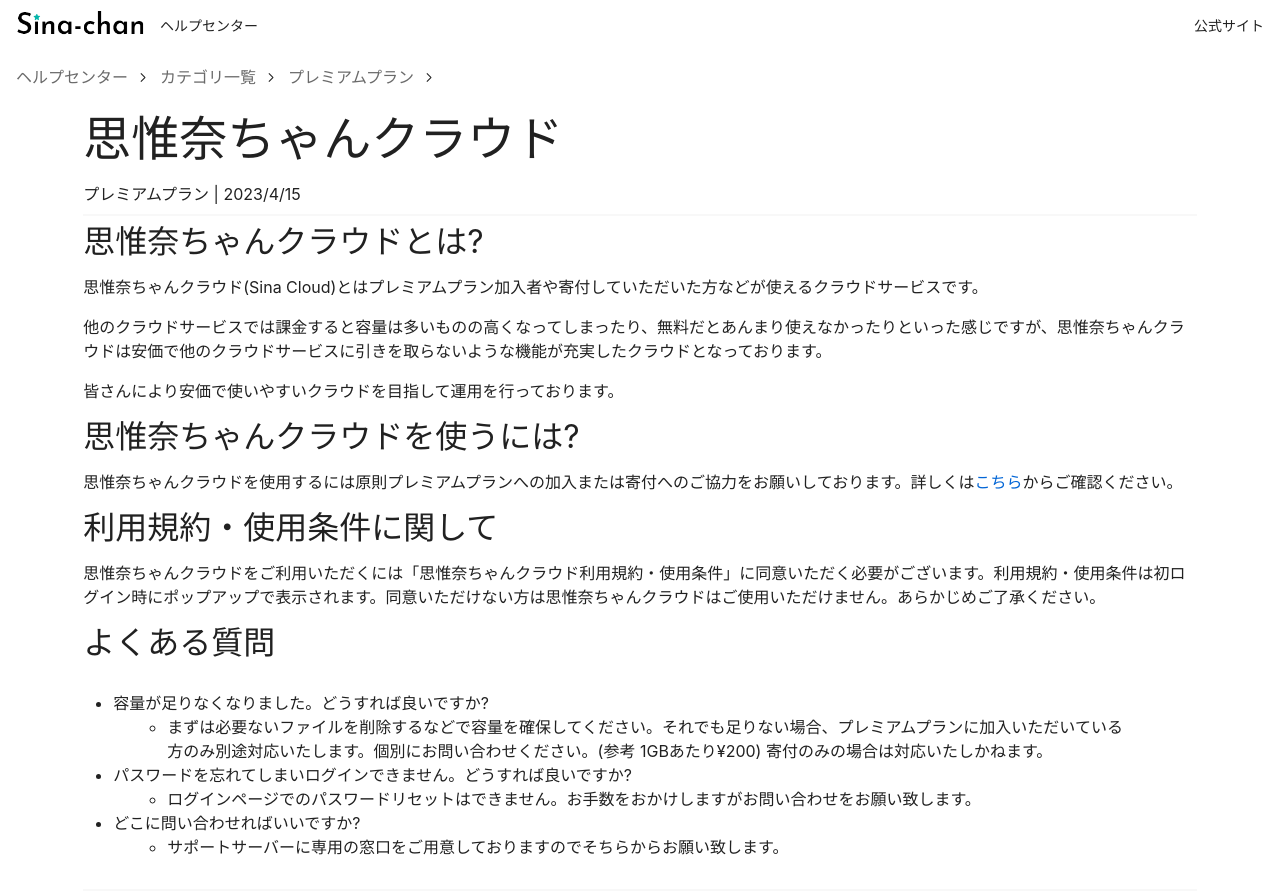
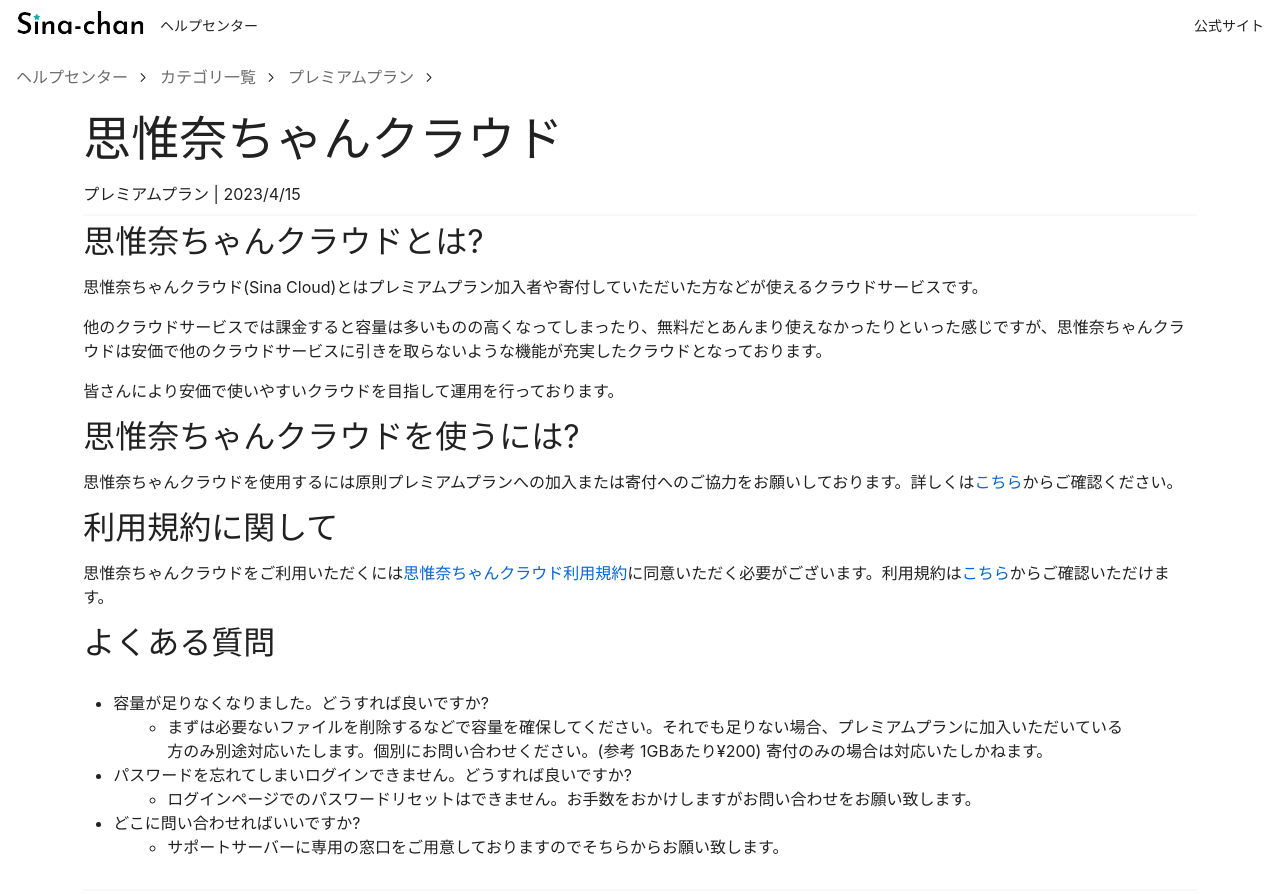
Before and after one commit to SinaKitagami/sina-helpcenter, a Jekyll site: the page built from _posts/2023-04-16-思惟奈ちゃんクラウド.md, in a window 1280 px wide and 900 px high. Shown: the top 894 px of the window. Built offline with Jekyll 4.4.1, drawn with Linux system fonts in a browser that asks for light colours; comment, search, counter and statistics services are not loaded.

Commit message:
セーブポイント

```diff
--- a/_posts/2023-04-16-思惟奈ちゃんクラウド.md
+++ b/_posts/2023-04-16-思惟奈ちゃんクラウド.md
@@ -17,9 +17,9 @@ category: プレミアムプラン
 
 思惟奈ちゃんクラウドを使用するには原則プレミアムプランへの加入または寄付へのご協力をお願いしております。詳しくは[こちら](https://sina-chan.com/premium)からご確認ください。
 
-## 利用規約・使用条件に関して
+## 利用規約に関して
 
-思惟奈ちゃんクラウドをご利用いただくには「思惟奈ちゃんクラウド利用規約・使用条件」に同意いただく必要がございます。利用規約・使用条件は初ログイン時にポップアップで表示されます。同意いただけない方は思惟奈ちゃんクラウドはご使用いただけません。あらかじめご了承ください。
+思惟奈ちゃんクラウドをご利用いただくには[思惟奈ちゃんクラウド利用規約]()に同意いただく必要がございます。利用規約は[こちら]()からご確認いただけます。
 
 ## よくある質問
 
```
Also changed, not shown: _posts/2023-04-17-思椎奈ちゃんクラウド利用規約.md (+52 -1 lines).
